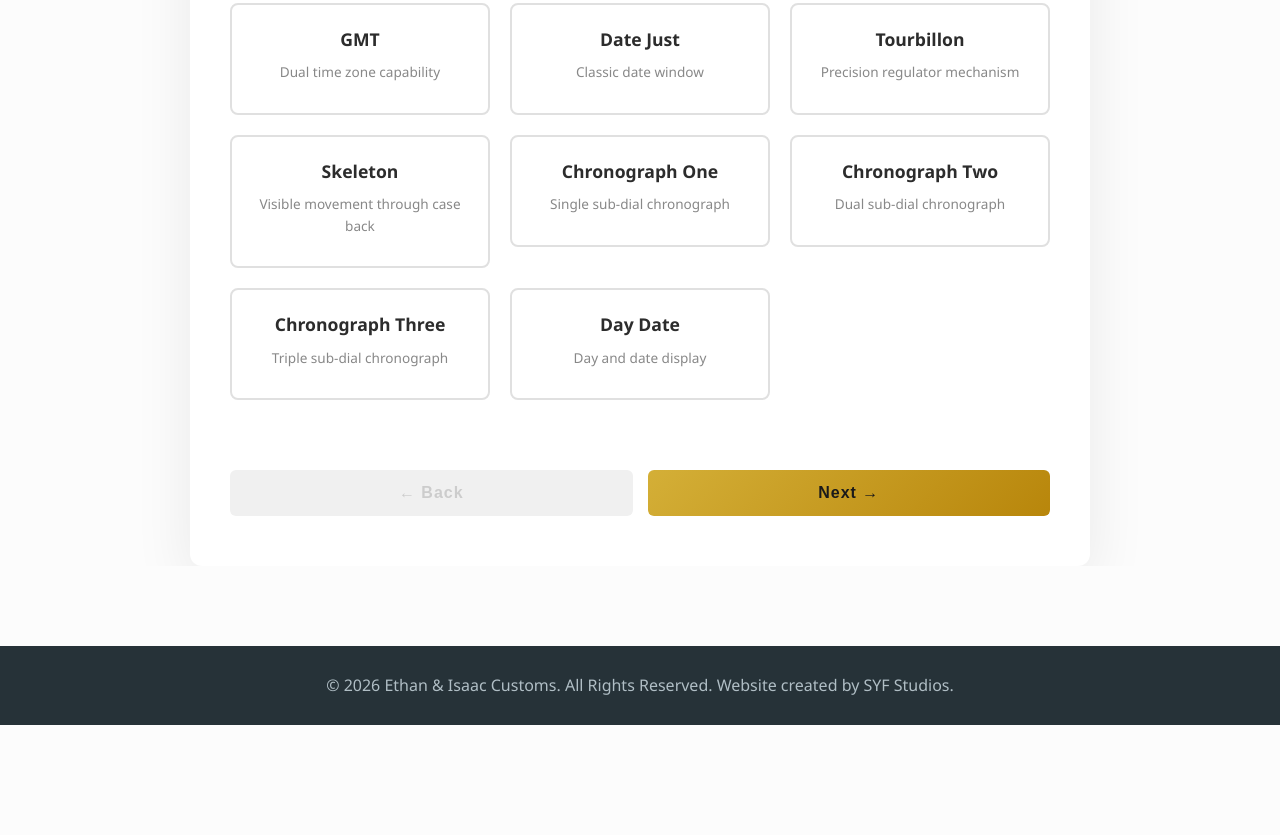
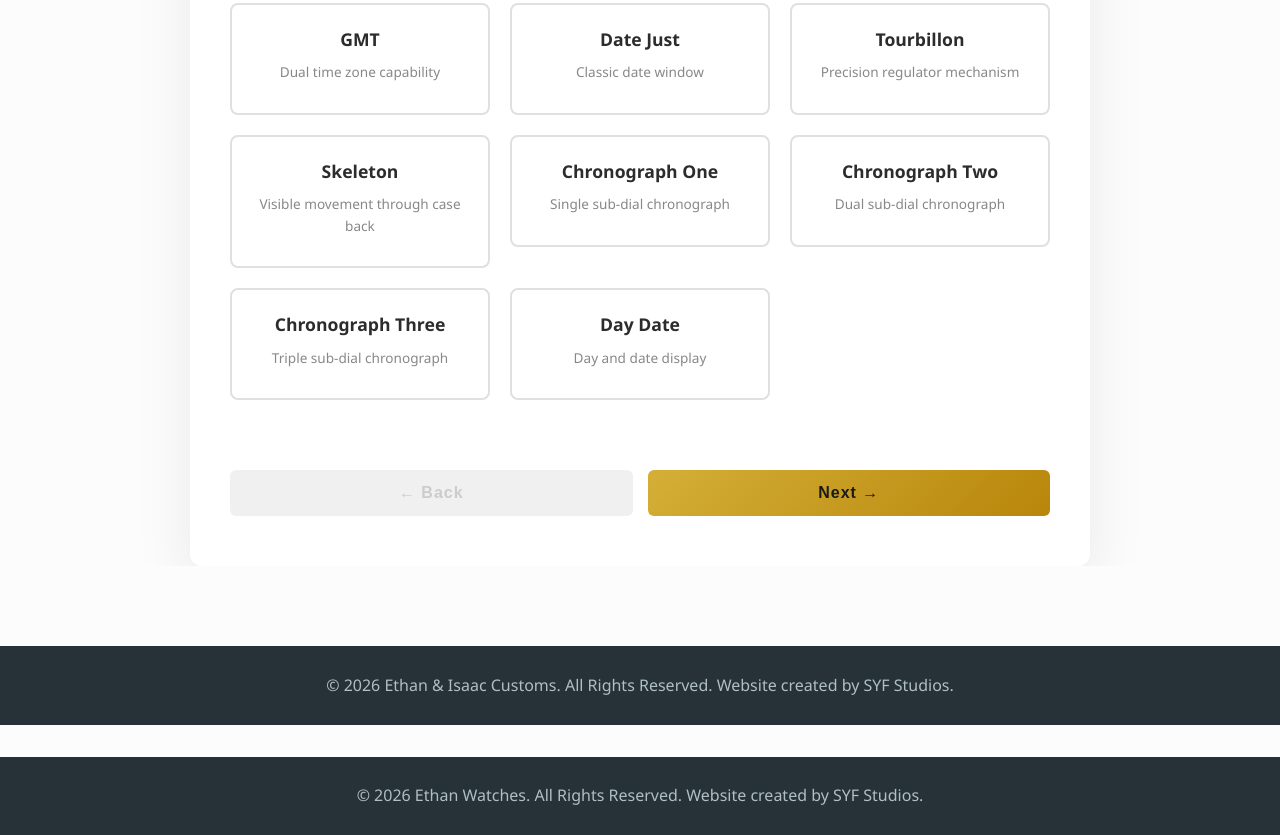
Before and after one commit to eicustoms/eicustoms.github.io, a website: page customizer.html in a window 1280 px wide. Shown: the part 758-1593 px from the top of the page. Before the commit the page ends 1483 px from the top, so only its background shows below. Drawn offline with Linux system fonts and the light colour scheme.

Commit message:
Update customizer.html

```diff
--- a/customizer.html
+++ b/customizer.html
@@ -1355,4 +1355,9 @@
     </script>
 
 </body>
+ <footer>
+        <div class="container">
+            <p>&copy; 2026 Ethan Watches. All Rights Reserved. Website created by SYF Studios.</p>
+        </div>
+    </footer>
 </html>
```
